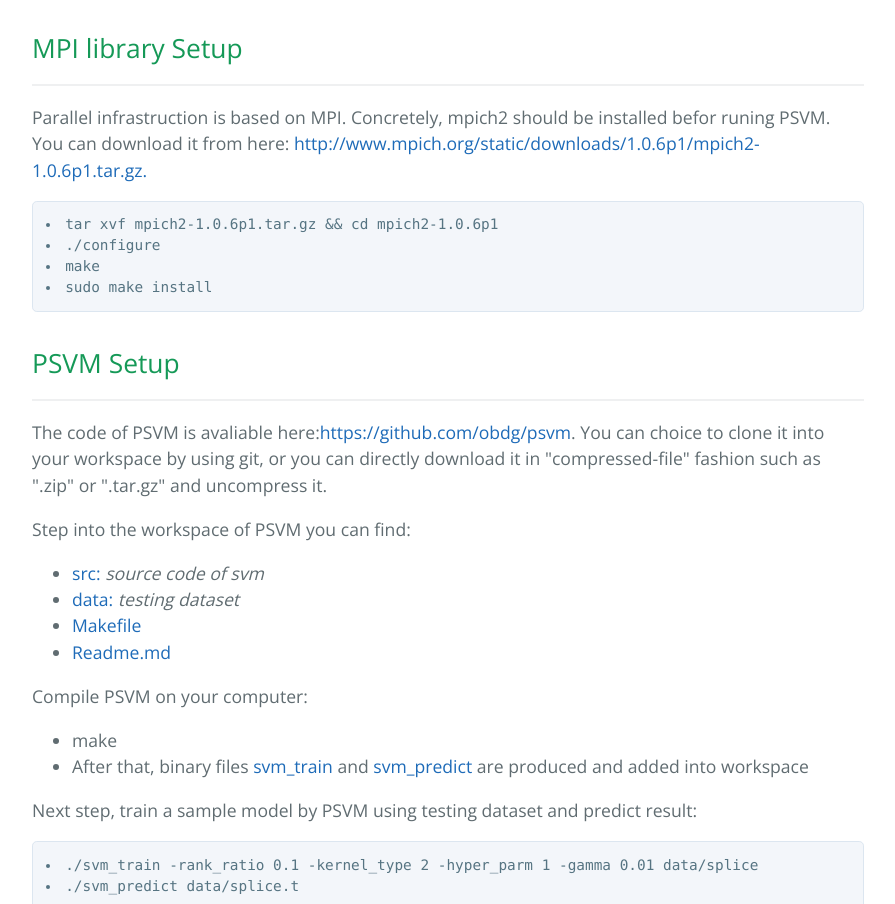
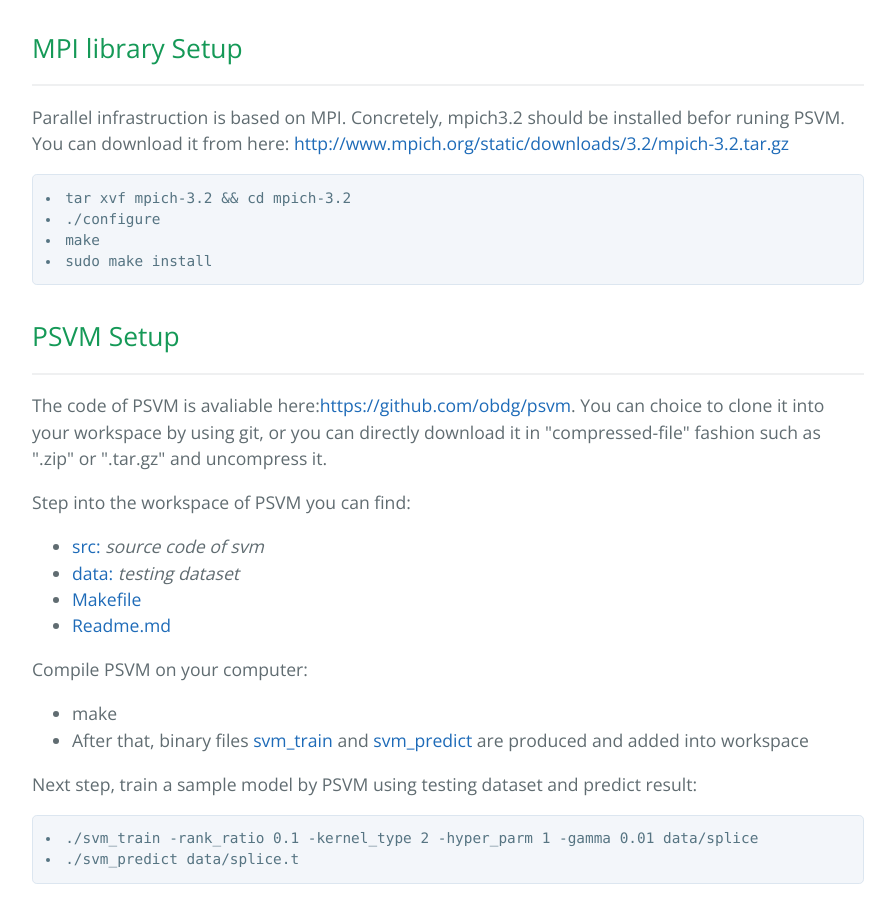
Before and after one commit to openbigdatagroup/psvm, a plain HTML site: page installation.html in a window 1280 px wide. Shown: the part 926-1830 px from the top of the page, without its empty margins (192-1087 px from the left). Drawn offline with nearby package versions, Linux system fonts and the light colour scheme.

Commit message:
temp version.

```diff
--- a/installation.html
+++ b/installation.html
@@ -47,8 +47,8 @@
 
       <h2 id="mpi_setup">MPI library Setup</h2><hr>
       <p>
-        Parallel infrastruction is based on MPI. Concretely, mpich2 should be installed befor runing PSVM. You can download it from here: <a href="http://www.mpich.org/static/downloads/1.0.6p1/mpich2-1.0.6p1.tar.gz">http://www.mpich.org/static/downloads/1.0.6p1/mpich2-1.0.6p1.tar.gz.</a>
-        <pre><code><li>tar xvf mpich2-1.0.6p1.tar.gz && cd mpich2-1.0.6p1</li><li>./configure</li><li>make</li><li>sudo make install</li></code></pre>
+        Parallel infrastruction is based on MPI. Concretely, mpich3.2 should be installed befor runing PSVM. You can download it from here: <a href="http://www.mpich.org/static/downloads/3.2/mpich-3.2.tar.gz">http://www.mpich.org/static/downloads/3.2/mpich-3.2.tar.gz</a>
+        <pre><code><li>tar xvf mpich-3.2 && cd mpich-3.2</li><li>./configure</li><li>make</li><li>sudo make install</li></code></pre>
       </p>
 
       <h2 id="psvm_setup">PSVM Setup</h2><hr>
```
